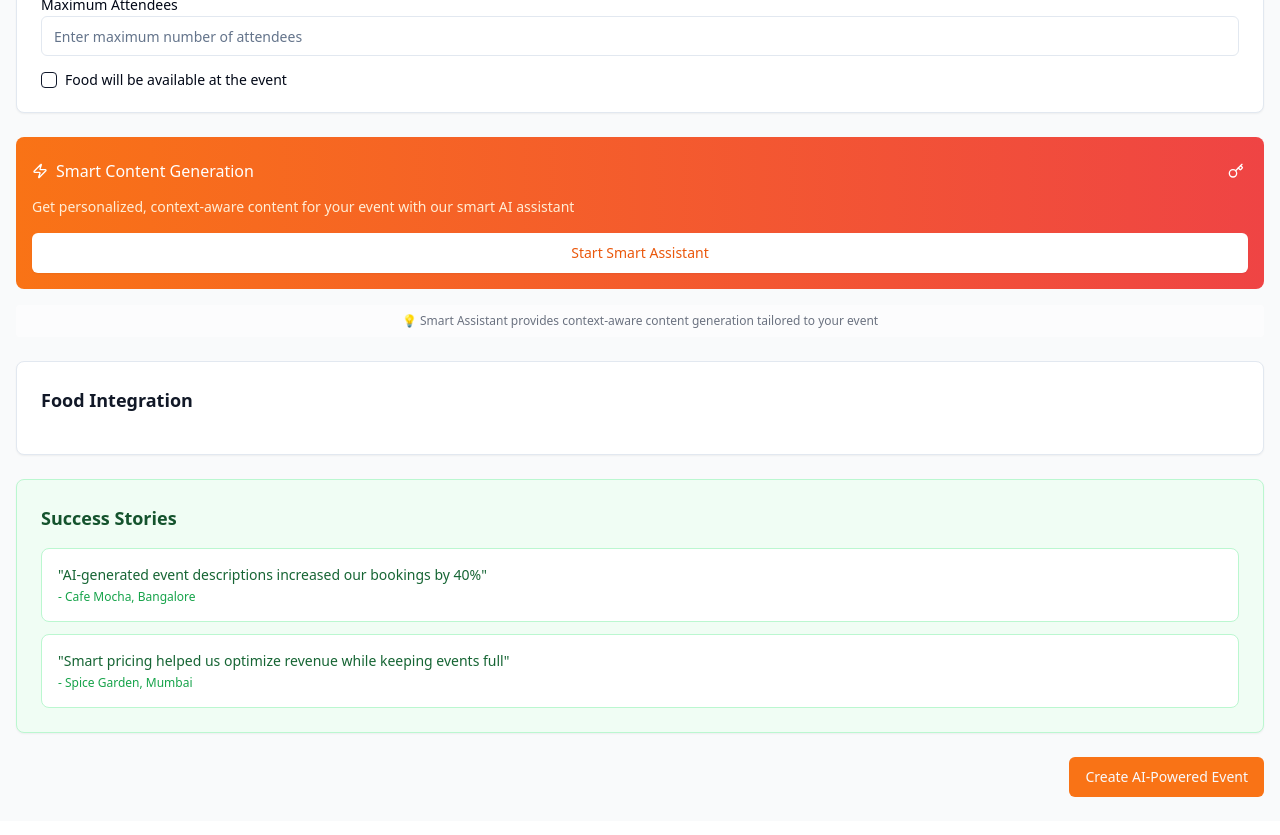
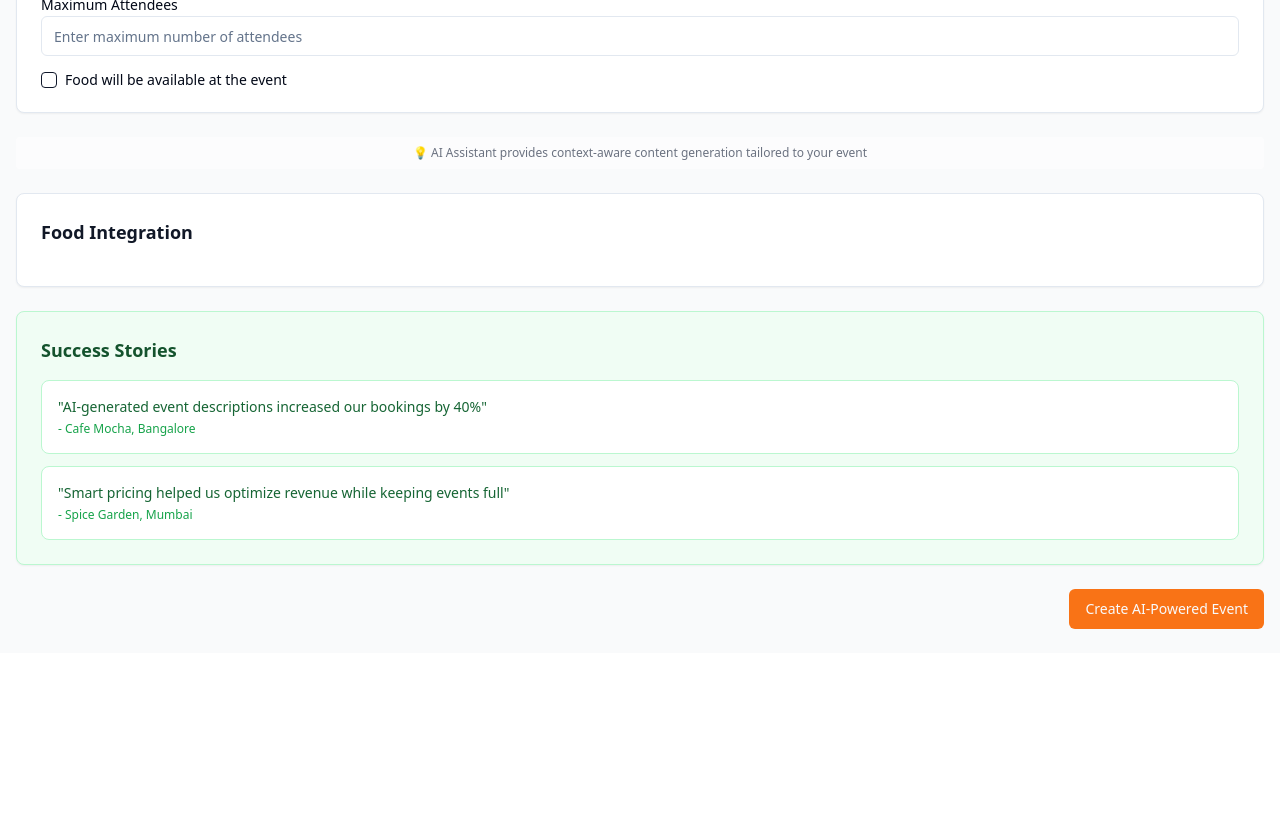
Before and after one commit to Akkumon/Swiggy-Events, a React (Vite) app: page /create-event in a window 1280 px wide. Shown: the part 980-1815 px from the top of the page. After the commit the page ends 1697 px from the top, so only its background shows below. Built offline with nearby package versions, Linux system fonts and the light colour scheme.

Commit message:
Remove Smart Content Generator
The AI removed the Smart Content Generator section from the `/create-event` route, as its functionality is now integrated into the AI generator.

```diff
--- a/src/components/AIEventHelper.tsx
+++ b/src/components/AIEventHelper.tsx
@@ -3,9 +3,8 @@ import React, { useState } from 'react';
 import { Button } from '@/components/ui/button';
 import { Input } from '@/components/ui/input';
 import { Label } from '@/components/ui/label';
-import { Key, Zap } from 'lucide-react';
+import { Key } from 'lucide-react';
 import { useToast } from '@/hooks/use-toast';
-import SmartPromptWizard from './SmartPromptWizard';
 
 interface AIEventHelperProps {
   onGenerateTitle: (title: string) => void;
@@ -32,59 +31,8 @@ const AIEventHelper = ({
   const [showApiInput, setShowApiInput] = useState(false);
   const { toast } = useToast();
 
-  const handleSmartGenerate = (type: 'title' | 'description' | 'marketing', content: string) => {
-    switch (type) {
-      case 'title':
-        onGenerateTitle(content);
-        break;
-      case 'description':
-        onGenerateDescription(content);
-        break;
-      case 'marketing':
-        onGenerateMarketing(content);
-        break;
-    }
-  };
-
   return (
     <div className="space-y-4">
-      {/* Smart Generation - Primary Feature */}
-      <div className="bg-gradient-to-r from-orange-500 to-red-500 p-4 rounded-lg text-white">
-        <div className="flex items-center justify-between mb-2">
-          <div className="flex items-center gap-2">
-            <Zap className="h-4 w-4" />
-            <span className="font-medium">Smart Content Generation</span>
-          </div>
-
-          <Button
-            variant="ghost"
-            size="sm"
-            onClick={() => setShowApiInput(!showApiInput)}
-            className="text-white hover:text-orange-100 hover:bg-white/10 p-1"
-          >
-            <Key className="h-4 w-4" />
-          </Button>
-        </div>
-
-        <p className="text-sm text-orange-100 mb-4">
-          Get personalized, context-aware content for your event with our smart AI assistant
-        </p>
-
-        <SmartPromptWizard
-          trigger={
-            <Button className="w-full bg-white hover:bg-gray-100 text-orange-600 font-medium shadow-sm">
-              Start Smart Assistant
-            </Button>
-          }
-          onGenerate={handleSmartGenerate}
-          existingData={{
-            eventName: eventData.eventName,
-            location: eventData.location,
-            eventType: eventData.eventType
-          }}
-        />
-      </div>
-
       {showApiInput && (
         <div className="space-y-3 p-4 bg-white rounded-lg border border-orange-200">
           <Label htmlFor="apiKey" className="text-sm font-medium text-gray-900">
@@ -116,7 +64,7 @@ const AIEventHelper = ({
       )}
 
       <div className="text-xs text-gray-500 text-center bg-white/50 rounded p-2">
-        💡 Smart Assistant provides context-aware content generation tailored to your event
+        💡 AI Assistant provides context-aware content generation tailored to your event
       </div>
     </div>
   );
```
